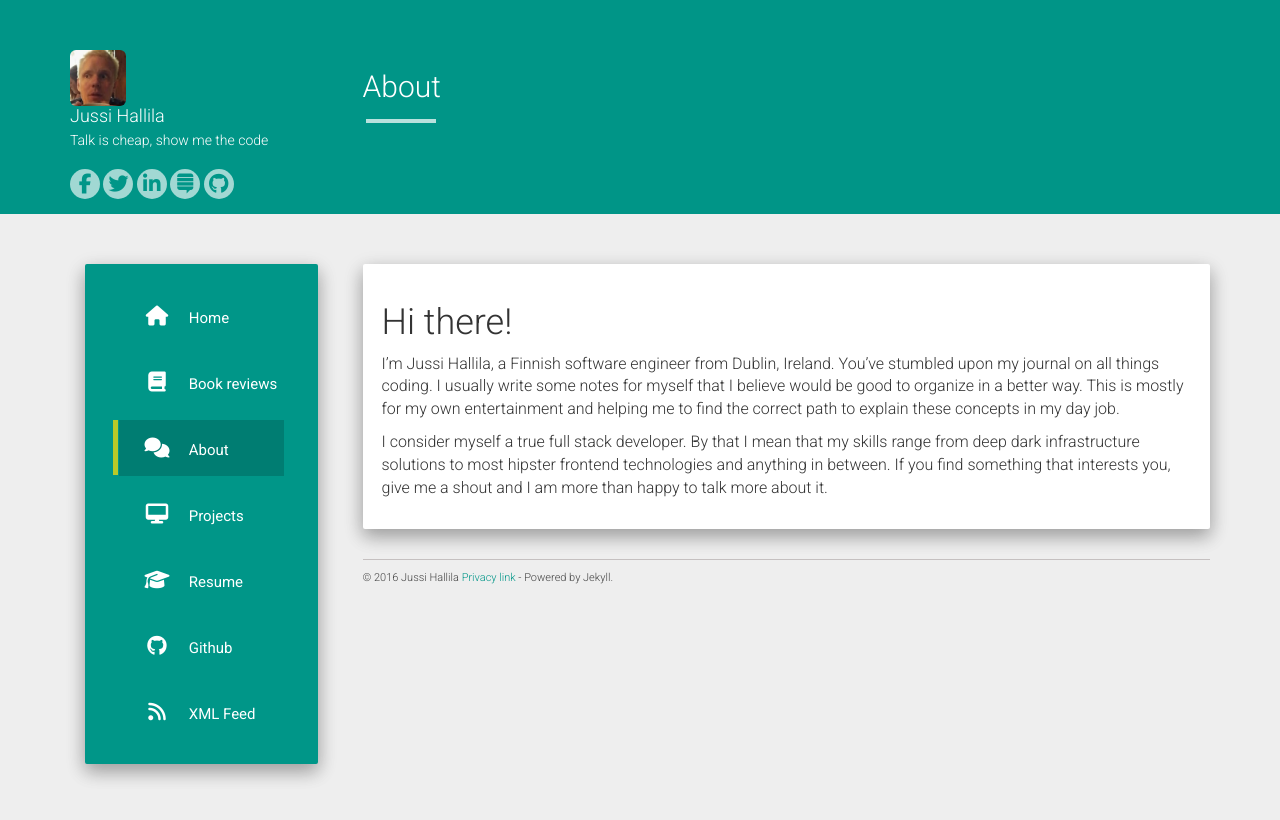
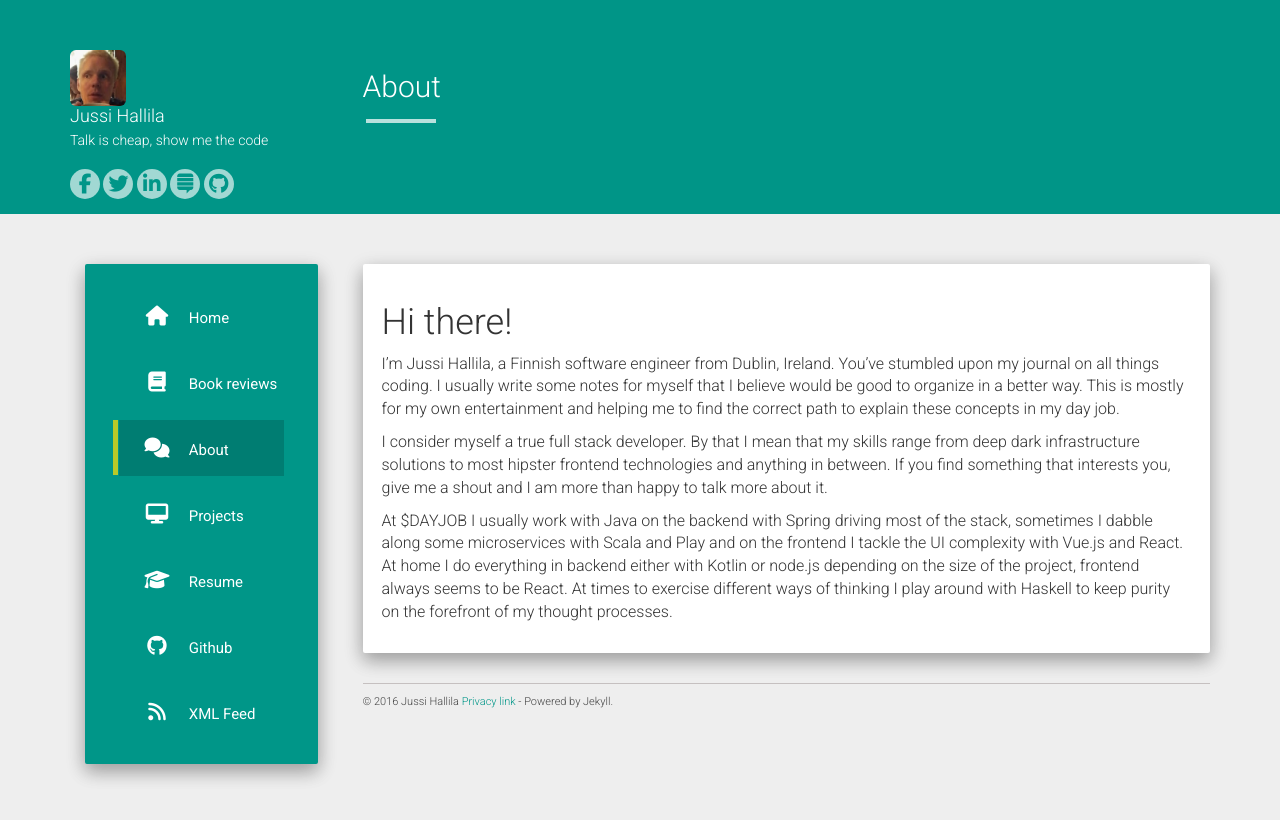
Before and after one commit to Xantier/xantier.github.io, a Jekyll site: the page built from pages/about.md, in a window 1280 px wide. Shown: the top 820 px of the page. Built offline with Jekyll 4.4.1, drawn with Linux system fonts in a browser that asks for light colours; nearby versions of some CDN libraries.

Commit message:
Added more info to about

```diff
--- a/pages/about.md
+++ b/pages/about.md
@@ -9,3 +9,5 @@ permalink: /about/
 I'm Jussi Hallila, a Finnish software engineer from Dublin, Ireland. You've stumbled upon my journal on all things coding. I usually write some notes for myself that I believe would be good to organize in a better way. This is mostly for my own entertainment and helping me to find the correct path to explain these concepts in my day job.
 
 I consider myself a true full stack developer. By that I mean that my skills range from deep dark infrastructure solutions to most hipster frontend technologies and anything in between. If you find something that interests you, give me a shout and I am more than happy to talk more about it.
+
+At $DAYJOB I usually work with Java on the backend with Spring driving most of the stack, sometimes I dabble along some microservices with Scala and Play and on the frontend I tackle the UI complexity with Vue.js and React. At home I do everything in backend either with Kotlin or node.js depending on the size of the project, frontend always seems to be React. At times to exercise different ways of thinking I play around with Haskell to keep purity on the forefront of my thought processes.
```
